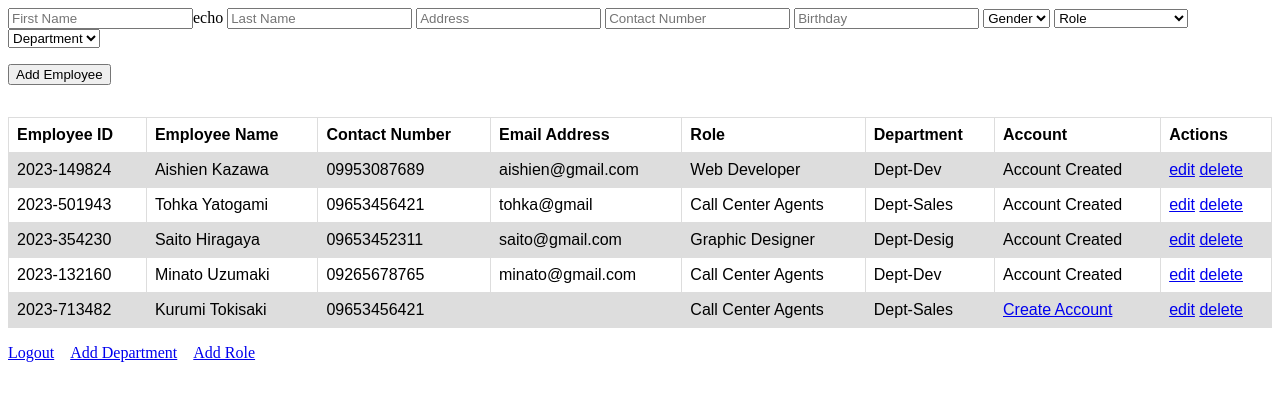
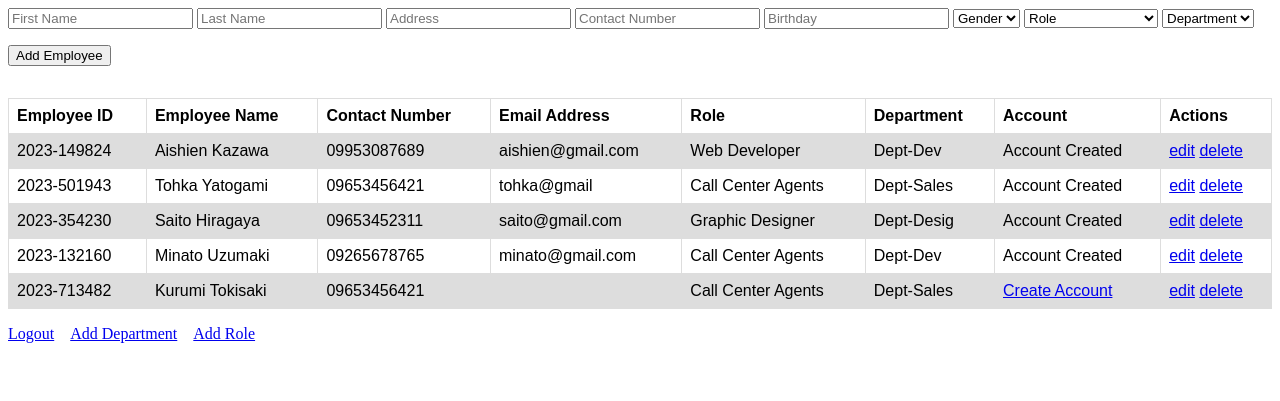
Before and after one commit to AishienKazawa/AishienKazawa-PHP-OOP-Practice-Create-Read-Update-Delete, a PHP site: page /dashboard.php in a window 1280 px wide. Shown: the top 401 px of the page. Run offline with PHP 8.4, Linux system fonts and the light colour scheme; a user stored in the database is signed in; data comes from the database, SQL or seed files in the repository.

Commit message:
Update dashboard.php

```diff
--- a/dashboard.php
+++ b/dashboard.php
@@ -61,7 +61,7 @@ if (isset($_GET["logout"])) {
 <body>
 
   <form method="POST">
-    <input type="text" name="firstname" placeholder="First Name" value="<?php isset($_POST['firstname']) ? $_POST['firstname'] : ''; ?>" />echo
+    <input type="text" name="firstname" placeholder="First Name" value="<?php isset($_POST['firstname']) ? $_POST['firstname'] : ''; ?>" />
     <input type="text" name="lastname" id="" placeholder="Last Name" value="<?php echo isset($_POST['lastname']) ? $_POST['lastname'] : ''; ?>" />
     <input type="text" name="address" id="" placeholder="Address" value="<?php echo isset($_POST['address']) ? $_POST['address'] : ''; ?>" />
     <input type="text" name="contact" id="" placeholder="Contact Number" value="<?php echo isset($_POST['contact']) ? $_POST['contact'] : ''; ?>" />
@@ -81,8 +81,8 @@ if (isset($_GET["logout"])) {
     </select>
 
     <select name="department">
+      <option value="Department">Department</option>
       <?php foreach ($departments as $department) { ?>
-        <option value="Department">Department</option>
         <option value="<?= $department["department_name"] ?>" <?php echo isset($_POST['department']) && $_POST['department'] == $department["department_name"] ? 'selected' : ''; ?>><?php echo $department["department_name"] ?></option>
       <?php } ?>
     </select>
```
